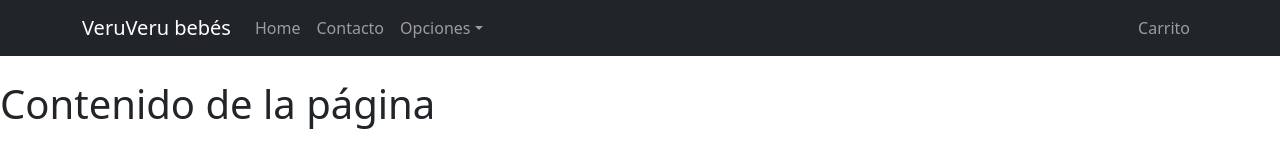
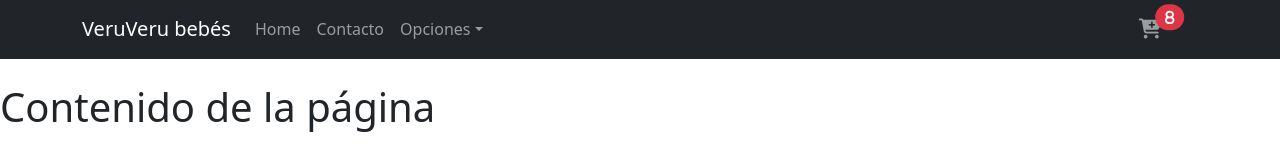
Before and after one commit to german-illesca/curso-react, a React (Create React App) app: page / in a window 1280 px wide. Shown: the top 160 px of the page. Built offline with nearby package versions, Linux system fonts and the light colour scheme.

Commit message:
Practico clase 4

```diff
--- a/public/index.html
+++ b/public/index.html
@@ -1,14 +1,14 @@
 <!DOCTYPE html>
 <html lang="en">
-  <head>
+
+<head>
     <meta charset="utf-8" />
     <link rel="icon" href="%PUBLIC_URL%/favicon.ico" />
+    <!-- incorpora fuentes de fontawesome -->
+    <script src="https://kit.fontawesome.com/6d22309898.js" crossorigin="anonymous"></script>
     <meta name="viewport" content="width=device-width, initial-scale=1" />
     <meta name="theme-color" content="#000000" />
-    <meta
-      name="description"
-      content="Web site created using create-react-app"
-    />
+    <meta name="description" content="Web site created using create-react-app" />
     <link rel="apple-touch-icon" href="%PUBLIC_URL%/logo192.png" />
     <!--
       manifest.json provides metadata used when your web app is installed on a
@@ -25,8 +25,9 @@
       Learn how to configure a non-root public URL by running `npm run build`.
     -->
     <title>React App</title>
-  </head>
-  <body>
+</head>
+
+<body>
     <noscript>You need to enable JavaScript to run this app.</noscript>
     <div id="root"></div>
     <!--
@@ -39,5 +40,6 @@
       To begin the development, run `npm start` or `yarn start`.
       To create a production bundle, use `npm run build` or `yarn build`.
     -->
-  </body>
+</body>
+
 </html>
--- a/src/App.css
+++ b/src/App.css
@@ -28,6 +28,10 @@
     color: #61dafb;
 }
 
+.translate-carrito {
+    transform: translate(-20%, -50%);
+}
+
 @keyframes App-logo-spin {
     from {
         transform: rotate(0deg);
--- /dev/null
+++ b/src/components/CartWidget.js
@@ -0,0 +1,13 @@
+
+const CartWidget = () => {
+    return (
+        <i id="boton-carrito" className="fas fa-cart-plus fa-lg">
+            <span className="position-left translate-carrito badge rounded-pill bg-danger">
+                8
+                <span className="visually-hidden">unread messages</span>
+            </span>
+        </i>
+    );
+}
+
+export default CartWidget;
--- a/src/components/NavBar.js
+++ b/src/components/NavBar.js
@@ -1,5 +1,7 @@
 import React from 'react';
 import { Navbar,Nav,NavDropdown, Container } from 'react-bootstrap';
+import CartWidget from '../components/CartWidget';
+
 class NavBar extends React.Component{
     render(){
         return(
@@ -20,7 +22,7 @@ class NavBar extends React.Component{
                 </NavDropdown>
                 </Nav>
                 <Nav>
-                <Nav.Link href="#carrito">Carrito</Nav.Link>
+                <Nav.Link href="#carrito"><CartWidget /></Nav.Link>
                 </Nav>
             </Navbar.Collapse>
             </Container>
```
Lines whose indentation alone changed are shown as unchanged.
